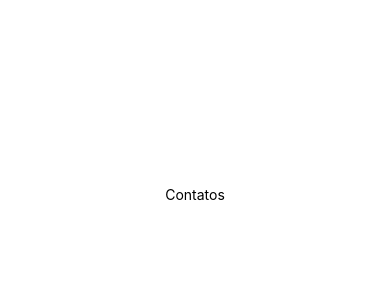
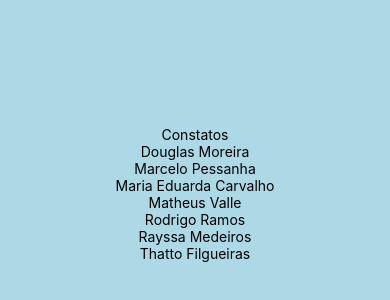
Before and after one commit to douglasmpereira/TrabalhoFinalReactNative, a React Native app: screen / in a window 390 px wide. Shown: the part 228-528 px from the top of the page. Built offline with nearby package versions, Linux system fonts and the light colour scheme.

Commit message:
iniciando contatos

```diff
--- a/App.js
+++ b/App.js
@@ -1,20 +1,32 @@
 import { StatusBar } from 'expo-status-bar';
 import { StyleSheet, Text, View } from 'react-native';
+import { Contatos } from './src/screens/Contatos/index'
 
-export default function App() {
+const App = () => {
   return (
-    <View style={styles.container}>
-      <Text>Contatos</Text>
-      <StatusBar style="auto" />
-    </View>
+    <>
+      <View style={styles.container}>
+        <Text>Constatos</Text>
+        <Text>Douglas Moreira</Text>
+        <Text>Marcelo Pessanha</Text>
+        <Text>Maria Eduarda Carvalho</Text>
+        <Text>Matheus Valle</Text>
+        <Text>Rodrigo Ramos</Text>
+        <Text>Rayssa Medeiros</Text>
+        <Text>Thatto Filgueiras</Text>
+        <StatusBar style="auto" />
+      </View>
+    </>
   );
 }
 
 const styles = StyleSheet.create({
   container: {
     flex: 1,
-    backgroundColor: '#fff',
+    backgroundColor: 'lightblue',
     alignItems: 'center',
     justifyContent: 'center',
   },
 });
+
+export default App
--- /dev/null
+++ b/src/screens/Contatos/index.js
@@ -0,0 +1,18 @@
+import react from "react"
+import { View, Text } from "react-native-web"
+
+const Contatos = () => {
+    return(
+        <View>
+            <Text>Constatos</Text>
+            <Text>Douglas Moreira</Text>
+            <Text>Marcelo Pessanha</Text>
+            <Text>Maria Eduarda Carvalho</Text>
+            <Text>Matheus Valle</Text>
+            <Text>Rodrigo Ramos</Text>
+            <Text>Rayssa Medeiros</Text>
+            <Text>Thatto Filgueiras</Text>
+        </View>
+    )
+}
+export default Contatos
```
